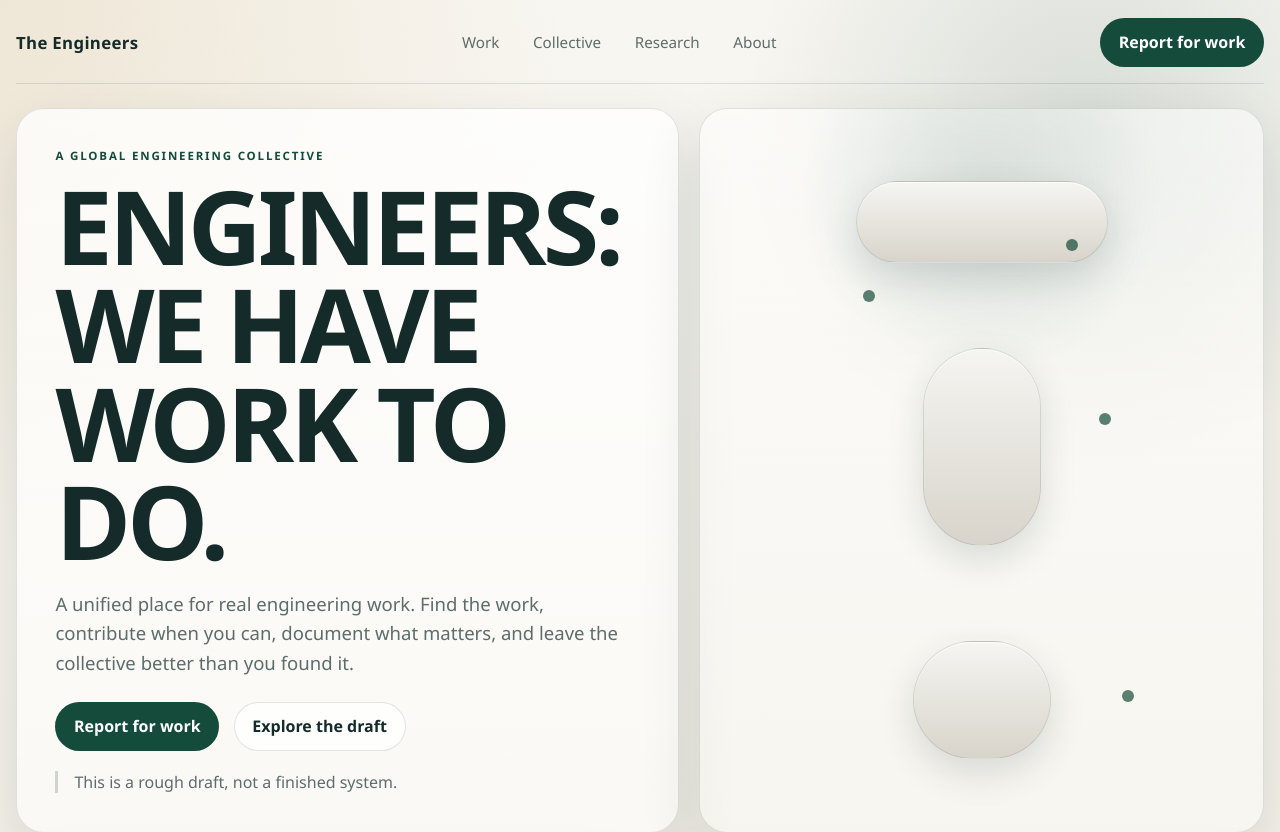
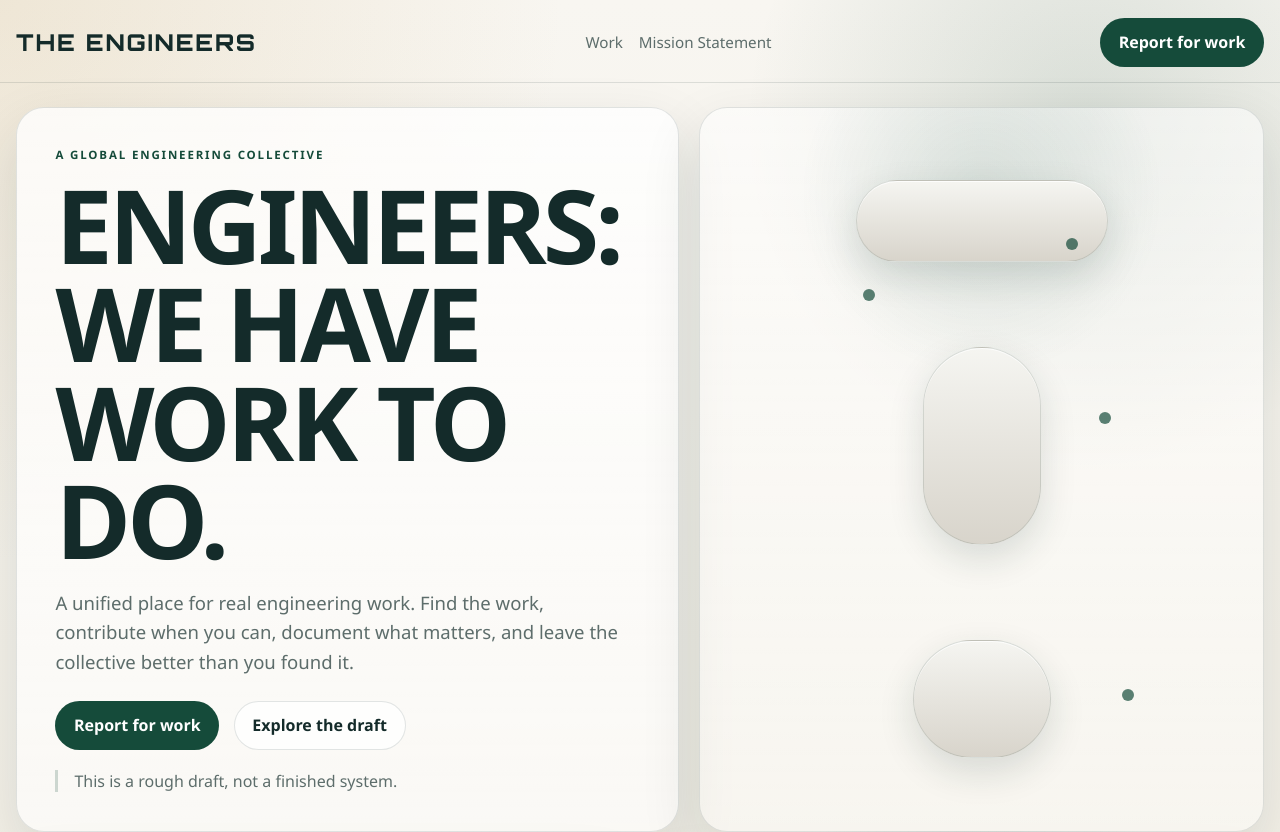
Before and after one commit to taylorolsen-vogt/Guild, a plain HTML site: page index.html in a window 1280 px wide. Shown: the top 832 px of the page. Drawn offline with Linux system fonts and the light colour scheme.

Commit message:
Refine header navigation

```diff
--- a/index.html
+++ b/index.html
@@ -5,6 +5,9 @@
   <meta name="viewport" content="width=device-width, initial-scale=1.0" />
   <title>The Engineers · Guild</title>
   <meta name="description" content="The Engineers homepage draft." />
+  <link rel="preconnect" href="https://fonts.googleapis.com" />
+  <link rel="preconnect" href="https://fonts.gstatic.com" crossorigin />
+  <link href="https://fonts.googleapis.com/css2?family=Orbitron:wght@600;700;800&display=swap" rel="stylesheet" />
   <link rel="stylesheet" href="styles.css" />
 </head>
 <body>
@@ -13,9 +16,7 @@
       <a class="brand" href="index.html">The Engineers</a>
       <nav class="nav-links" aria-label="Primary">
         <a href="projects.html">Work</a>
-        <a href="#collective">Collective</a>
-        <a href="#research">Research</a>
-        <a href="#about">About</a>
+        <a href="#mission-statement">Mission Statement</a>
       </nav>
       <a class="button button-primary topbar-action" href="projects.html">Report for work</a>
     </header>
@@ -50,7 +51,7 @@
       </aside>
     </main>
 
-    <section class="info-grid" id="about">
+    <section class="info-grid" id="mission-statement">
       <article class="info-card">
         <p class="card-label">Purpose</p>
         <h2>A clear starting point.</h2>
@@ -60,7 +61,7 @@
         </p>
       </article>
       <article class="info-card">
-        <p class="card-label" id="research">Next step</p>
+        <p class="card-label">Next step</p>
         <h2>Fill it only with real work.</h2>
         <p>
           The Projects page is a basic frame only. No fake projects, no fake counts, and no
--- a/styles.css
+++ b/styles.css
@@ -51,16 +51,27 @@ a {
   gap: 1rem;
   padding: 1.1rem 0 1rem;
   margin-bottom: 0;
-  border-bottom: 1px solid var(--line);
   background: transparent;
   backdrop-filter: none;
   box-shadow: none;
 }
 
+.topbar::after {
+  content: "";
+  position: absolute;
+  left: 50%;
+  bottom: 0;
+  width: 100vw;
+  transform: translateX(-50%);
+  border-bottom: 1px solid var(--line);
+}
+
 .brand {
-  font-size: 1.05rem;
+  font-family: "Orbitron", "Avenir Next", sans-serif;
+  font-size: clamp(1.1rem, 2vw, 1.45rem);
   font-weight: 800;
-  letter-spacing: 0.02em;
+  letter-spacing: 0.08em;
+  text-transform: uppercase;
 }
 
 .topbar-action {
@@ -76,13 +87,13 @@ a {
 .nav-links a {
   color: var(--muted);
   font-size: 0.95rem;
-  padding: 0.4rem 0.55rem;
-  border-radius: 999px;
+  padding: 0.4rem 0;
+  border-radius: 0;
 }
 
 .nav-links a[aria-current="page"] {
   color: var(--text);
-  background: rgba(23, 77, 60, 0.08);
+  background: transparent;
 }
 
 .home-layout {
```
Also changed, not shown: projects.html (+5 -4 lines).
